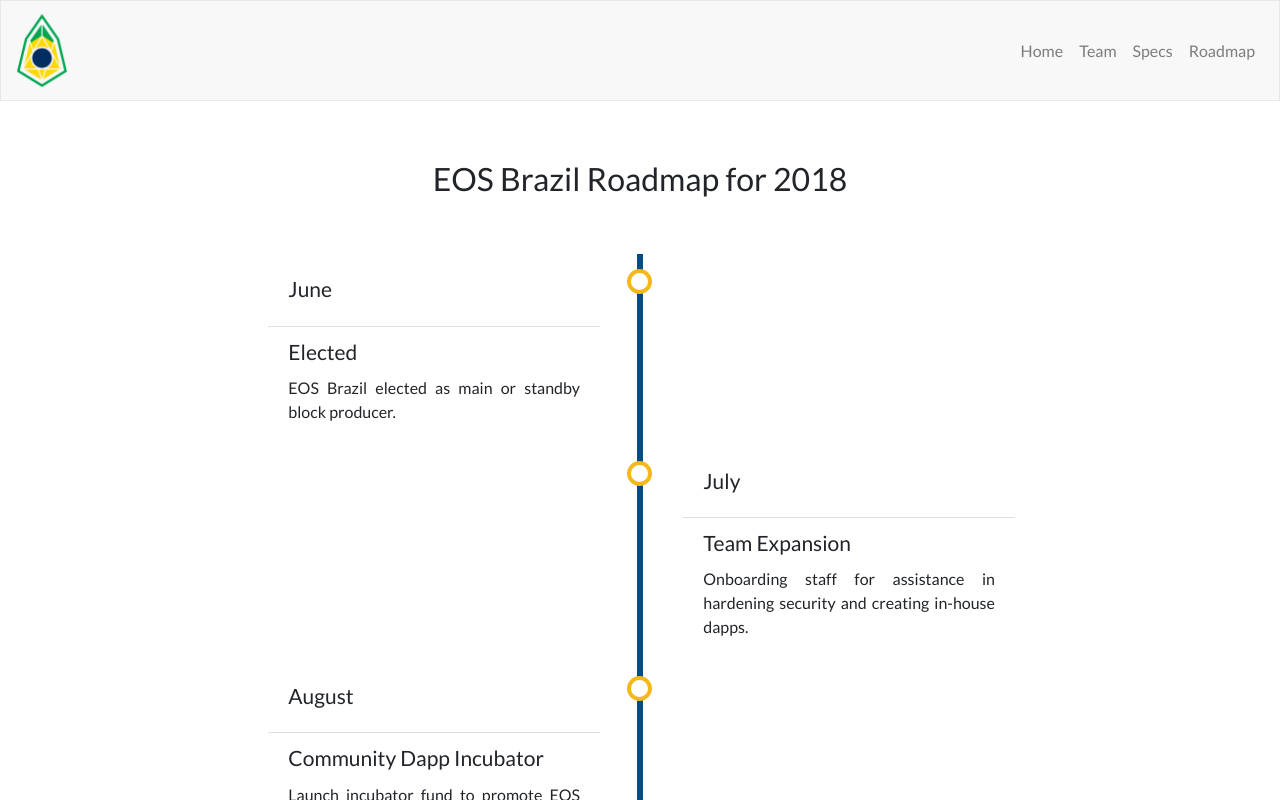
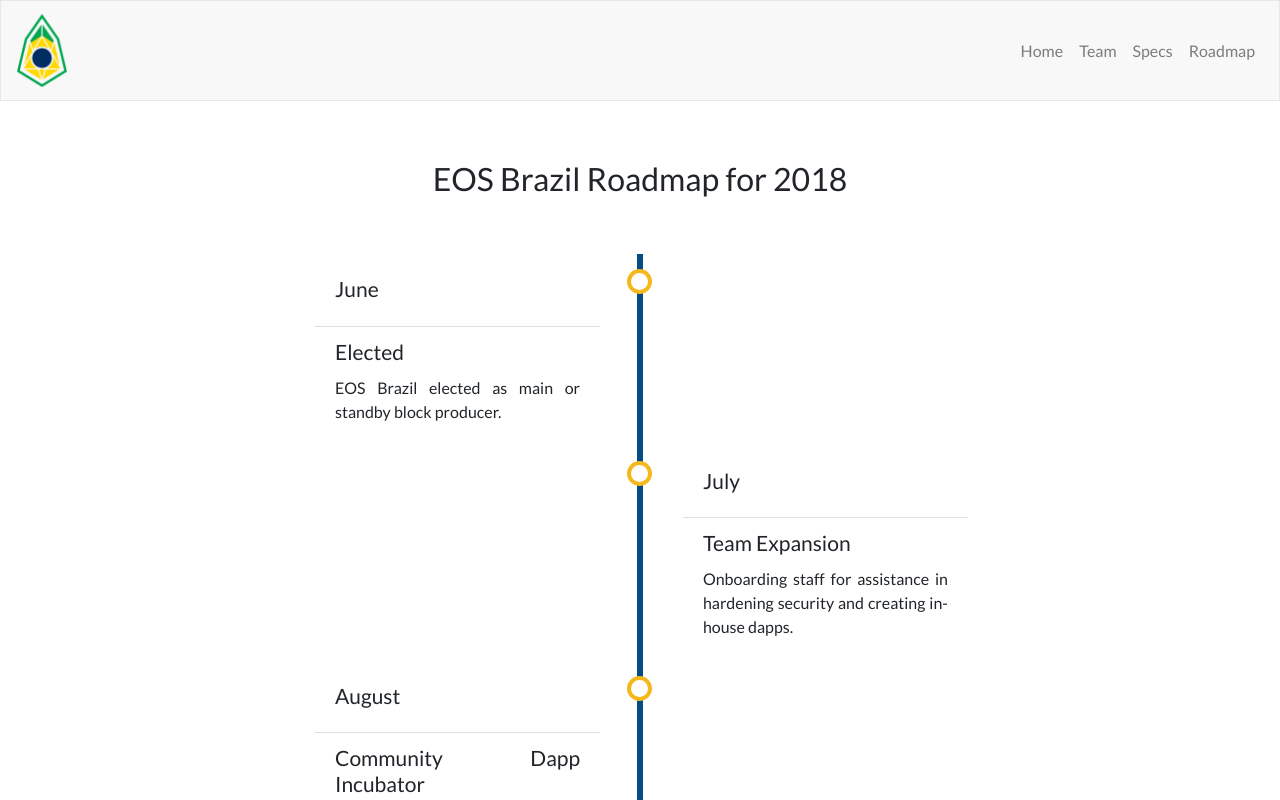
Before and after one commit to rbmarliere/eosbrazil-web, a React (Create React App) app: page /roadmap in a window 1280 px wide. Shown: the top 800 px of the page. Built offline with nearby package versions, Linux system fonts and the light colour scheme; what dsteem would draw is missing.

Commit message:
Switch from container-fluid to container to make pages consistent

```diff
--- a/src/Views/Roadmap.js
+++ b/src/Views/Roadmap.js
@@ -6,7 +6,7 @@ class Roadmap extends Component {
     render() {
         return (
             <Fragment>
-                <div className="container-fluid mt-10">
+                <div className="container mt-10">
                     <div className="row mt-3 mb-5">
                         <div className="col-xs-10 col-md-8 offset-md-2 justify-content-center">
                             <h2 className="text-center">EOS Brazil Roadmap for 2018</h2>
```
